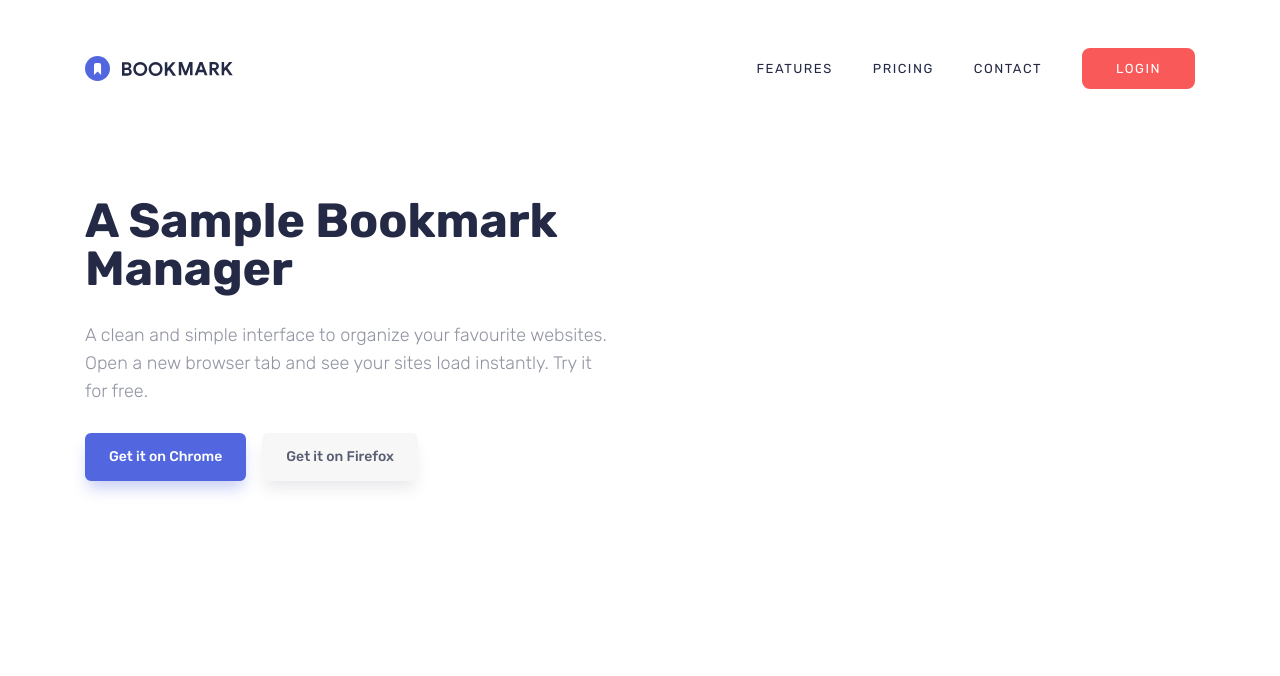
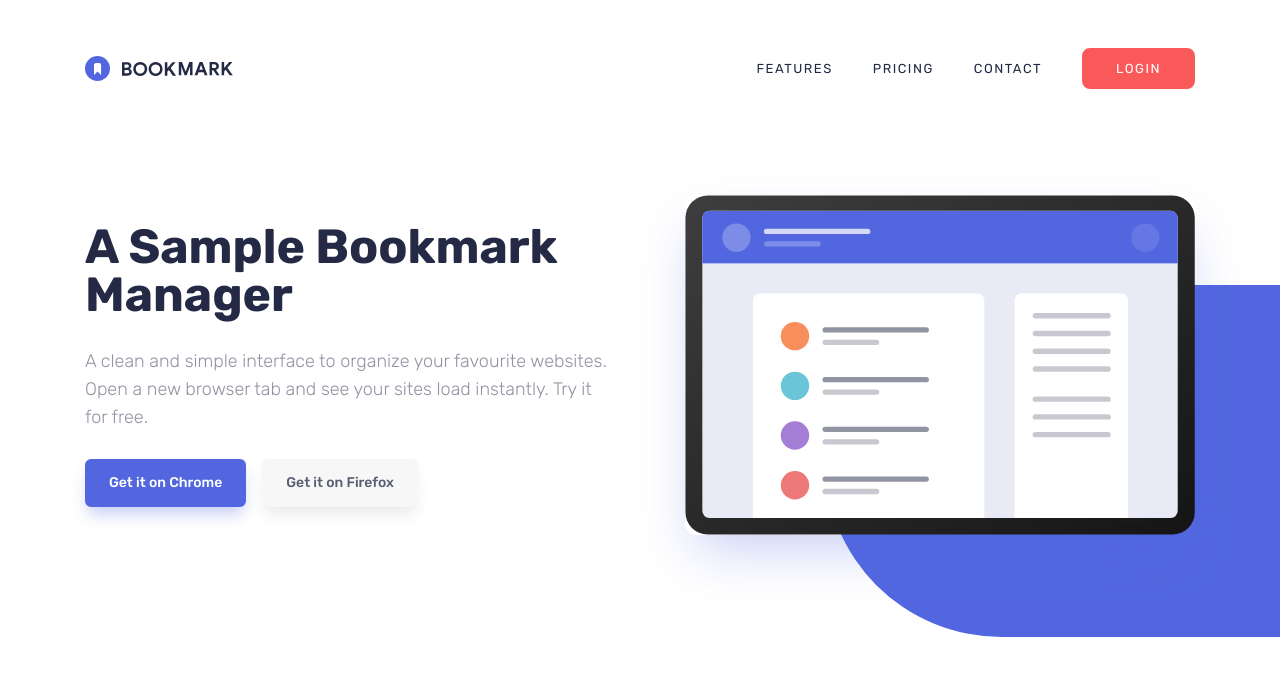
Before and after one commit to SeyrenZ/bookmark-landing-page, a Next.js app: page / in a window 1280 px wide. Shown: the top 676 px of the page. Built offline with nearby package versions, Linux system fonts and the light colour scheme.

Commit message:
feat: added header section

```diff
--- a/package.json
+++ b/package.json
@@ -13,7 +13,8 @@
     "hamburger-react": "^2.5.1",
     "next": "14.2.3",
     "react": "^18",
-    "react-dom": "^18"
+    "react-dom": "^18",
+    "react-responsive": "^10.0.0"
   },
   "devDependencies": {
     "typescript": "^5",
--- a/src/app/components/header.tsx
+++ b/src/app/components/header.tsx
@@ -1,23 +1,23 @@
+import Image from "next/image";
 import Link from "next/link";
 import React from "react";
 
 const Header = () => {
   return (
-    <div className="w-full">
-      <div className="w-full h-auto max-w-[1110px] mx-auto flex items-center justify-between">
-        <div className="flex flex-col space-y-7">
-          <div className="text-5xl text-primary-darkBlue font-bold">
+    <div className="w-full h-auto px-5">
+      <div className="w-full h-auto max-w-[1110px] sm:py-[106px] py-[70px] mx-auto flex lg:flex-row flex-col items-center justify-between sm:gap-y-[160px] gap-y-[90px] relative">
+        <div className="flex flex-col lg:items-start items-center gap-y-7 lg:order-1 order-2">
+          <div className="sm:text-5xl text-[30px] sm:leading-[1] leading-[40px] text-primary-darkBlue sm:font-bold font-medium lg:text-left text-center">
             A Sample Bookmark
             <br />
             Manager
           </div>
-          <div className="text-lg text-primary-darkBlue text-opacity-50 font-thin">
+          <div className="w-full sm:max-w-[530px] text-lg text-primary-darkBlue text-opacity-50 font-thin lg:text-left text-center">
             A clean and simple interface to organize your favourite websites.
-            <br />
-            Open a new browser tab and see your sites load instantly. Try it
-            <br /> for free.
+            Open a new browser tab and see your sites load instantly. Try it for
+            free.
           </div>
-          <div className="flex items-center space-x-4">
+          <div className="flex items-center sm:gap-x-4 gap-x-[14px]">
             <Link
               href="/"
               className="w-fit px-[22px] py-[8px] bg-primary-blue hover:bg-transparent border-[2px] border-primary-blue rounded-md text-[14px] leading-[28px] font-medium text-white hover:text-primary-blue transition ease-in-out duration-300"
@@ -34,6 +34,17 @@ const Header = () => {
             </Link>
           </div>
         </div>
+        <div className="w-auto h-auto relative lg:order-2 order-1">
+          <Image
+            src="/illustration-hero.svg"
+            width={576}
+            height={386}
+            alt="Hero Image"
+            className="sm:w-[576px] w-[303px] rounded-xl lg:mr-[-66px] relative z-20"
+            style={{ boxShadow: "0 25px 50px -12px  rgba(82,103,223,0.32)" }}
+          />
+          <div className="absolute lg:top-[90px] sm:top-[120px] top-[50px] lg:right-[-290px] sm:right-[-240px] right-[-135px] z-10 sm:w-[660px] w-[400px] sm:h-[352px] h-[209px] bg-primary-blue rounded-[316px]" />
+        </div>
       </div>
     </div>
   );
--- a/src/app/page.tsx
+++ b/src/app/page.tsx
@@ -3,7 +3,7 @@ import Header from "./components/header";
 
 const Home = () => {
   return (
-    <main className="pt-[108px]">
+    <main className="overflow-hidden">
       <Header />
     </main>
   );
```
Also changed, not shown: public/illustration-hero.svg, 1 other file (tests, documents, lock files or other folders).
